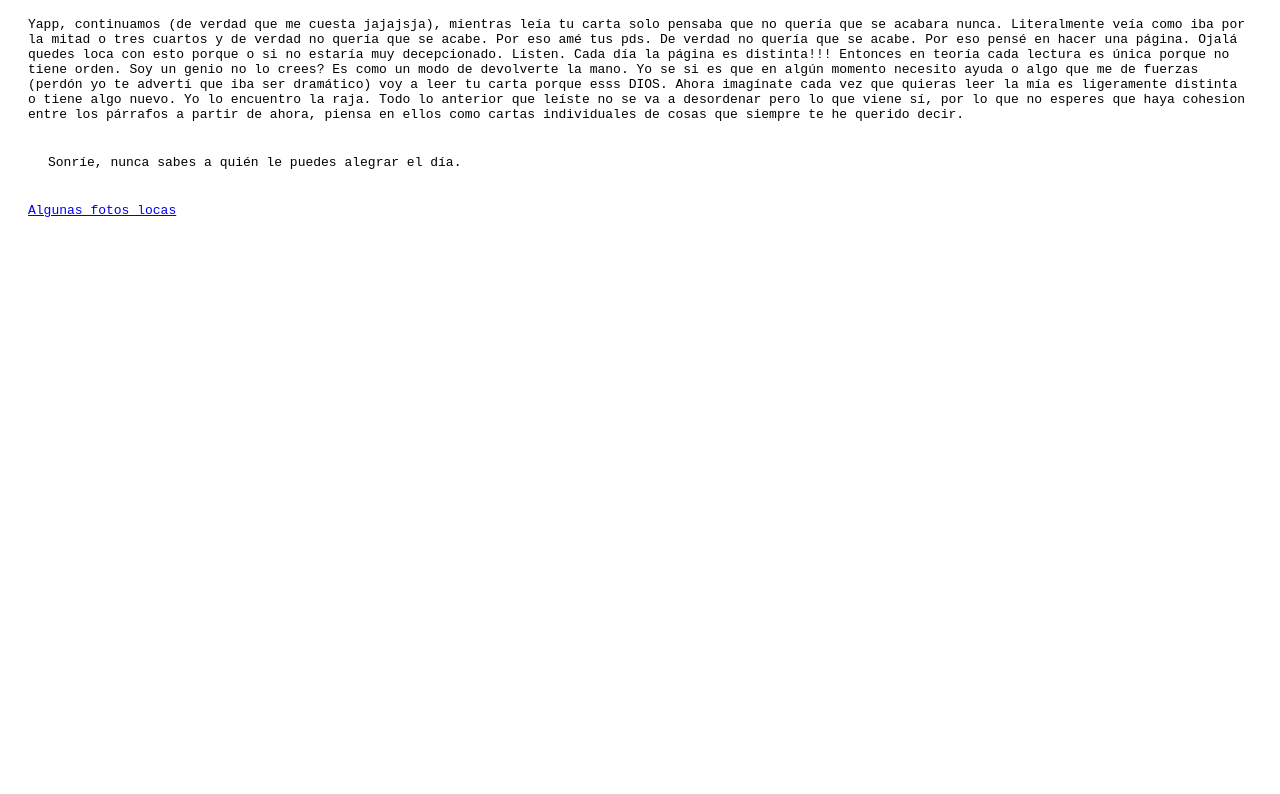
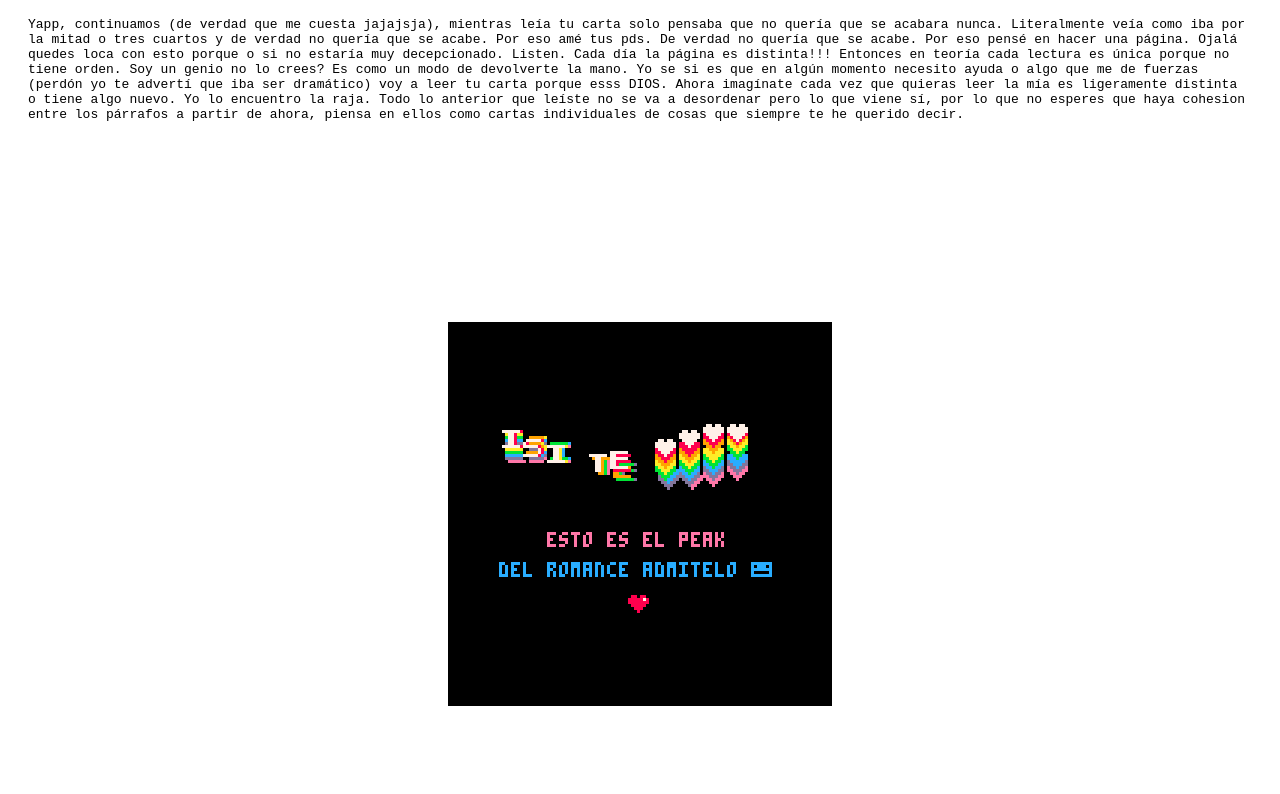
Before and after one commit to Lucian122/isidora, a plain HTML site: page index.html in a window 1280 px wide. Shown: the part 786-1580 px from the top of the page. Before the commit the page ends 1032 px from the top, so only its background shows below. Drawn offline with Linux system fonts and the light colour scheme.

Commit message:
Add files via upload

```diff
--- a/index.html
+++ b/index.html
@@ -24,6 +24,8 @@
 
 
         <div> Yapp, continuamos (de verdad que me cuesta jajajsja), mientras leía tu carta solo pensaba que no quería que se acabara nunca. Literalmente veía como iba por la mitad o tres cuartos y de verdad no quería que se acabe. Por eso amé tus pds. De verdad no quería que se acabe. Por eso pensé en hacer una página. Ojalá quedes loca con esto porque o si no estaría muy decepcionado. Listen. Cada día la página es distinta!!! Entonces en teoría cada lectura es única porque no tiene orden. Soy un genio no lo crees? Es como un modo de devolverte la mano. Yo se si es que en algún momento necesito ayuda o algo que me de fuerzas (perdón yo te advertí que iba ser dramático) voy a leer tu carta porque esss DIOS. Ahora imagínate cada vez que quieras leer la mía es ligeramente distinta o tiene algo nuevo. Yo lo encuentro la raja. Todo lo anterior que leíste no se va a desordenar pero lo que viene sí, por lo que no esperes que haya cohesion entre los párrafos a partir de ahora, piensa en ellos como cartas individuales de cosas que siempre te he querido decir.
+
+        <img id="sep" src="Media/hello_1.gif">
  		<div id="content">
         <!-- El contenido dinámico aparecerá aquí -->
     </div>
--- a/styles.css
+++ b/styles.css
@@ -6,6 +6,12 @@ div {
 	padding: 20px;
 }
 
+img {
+    padding: 200px; /* Ajusta el valor según lo que necesites */
+    display: block;
+    margin: 0 auto;
+}
+
 .mns {
   font-family: 'Montserrat', sans-serif;
   font-weight: 700;
```
Also changed, not shown: about.html (added, +15 -0 lines).
